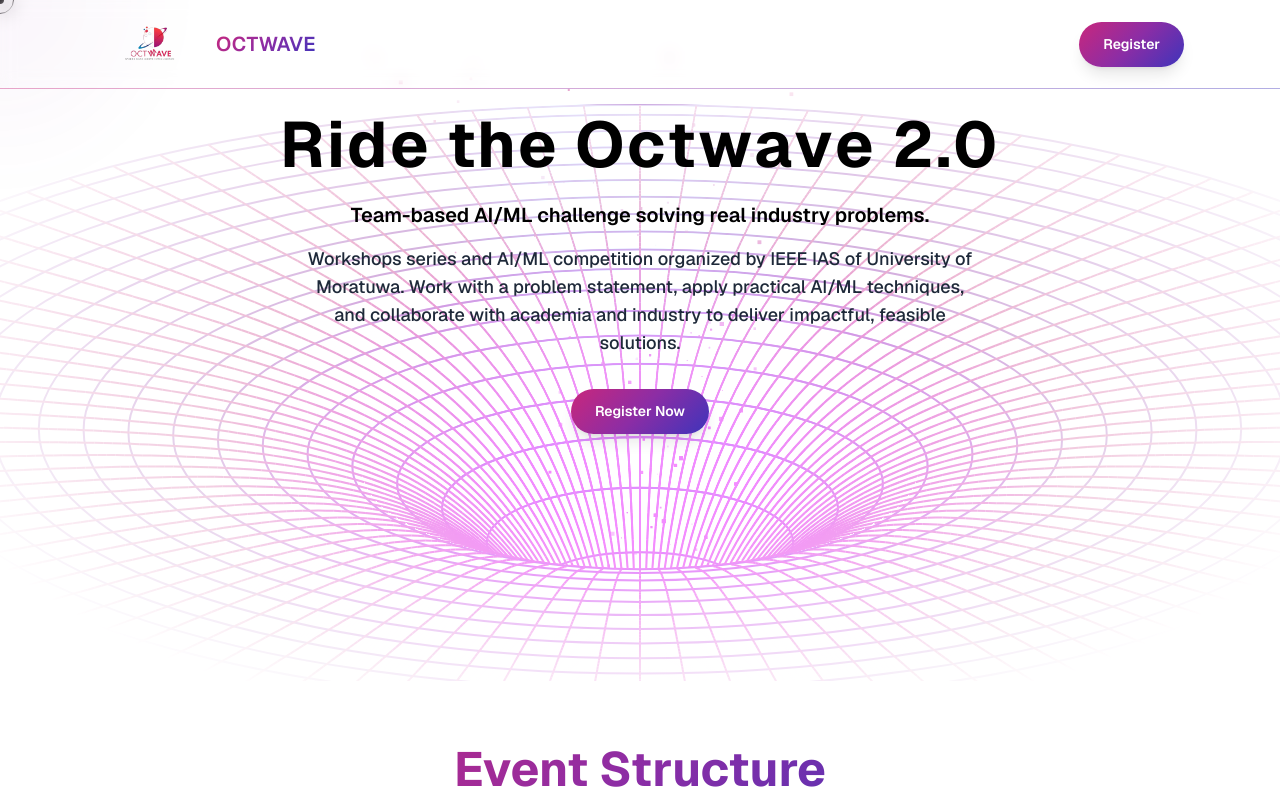
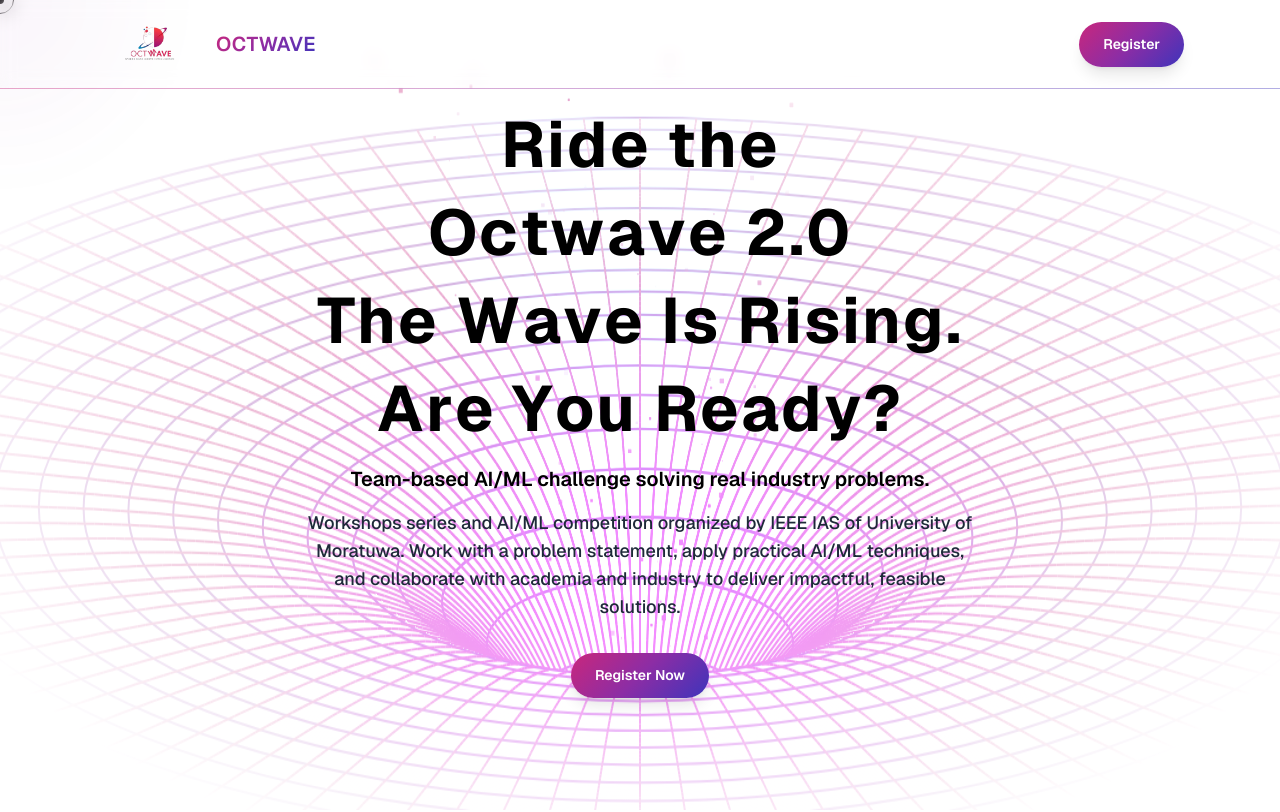
Before and after one commit to renulucshmi/Octwave-2.0, a Next.js app: page / in a window 1280 px wide. Shown: the top 812 px of the page. Built offline with nearby package versions, Linux system fonts and the light colour scheme.

Commit message:
feat: update main heading and add additional lines for improved animation display

```diff
--- a/src/app/page.tsx
+++ b/src/app/page.tsx
@@ -43,7 +43,7 @@
 }
 
 export default function Home() {
-  const mainHeading = "Ride the Octwave 2.0";
+  const mainHeading = "OctWave 2.0";
   const badgeText = "";
   const firstParagraph = "Team-based AI/ML challenge solving real industry problems.";
   const secondParagraph = "Workshops series and AI/ML competition organized by IEEE IAS of University of Moratuwa. Work with a problem statement, apply practical AI/ML techniques, and collaborate with academia and industry to deliver impactful, feasible solutions.";
@@ -53,6 +53,10 @@
   // Split heading for mobile responsiveness
   const firstLine = "Ride the";
   const secondLine = "Octwave 2.0";
+  const thirdLine = "The Wave Is Rising.";
+  const fourthLine = "Are You Ready?";
+
+  const allLines = [firstLine, secondLine, thirdLine, fourthLine];
 
   return (
     <div className="min-h-screen flex flex-col">
@@ -140,9 +144,9 @@
               className={`main-heading ${dashAnimation.animationComplete ? 'done-animating' : ''}`}
             >
               {dashAnimation.animationStarted ? (
-                <div className="flex flex-col sm:flex-row sm:items-center sm:justify-center sm:gap-4">
+                <div className="flex flex-col items-center justify-center gap-2">
                   {/* First Line: "Ride the" */}
-                  <div className="mb-2 sm:mb-0">
+                  <div>
                     {firstLine.split('').map((letter, index) => (
                       <span
                         key={index}
@@ -165,7 +169,37 @@
                         style={{
                           animationDelay: `${100 * (index + firstLine.length)}ms`,
                         }}
-                        onAnimationEnd={index === secondLine.length - 1 ? dashAnimation.handleAnimationEnd : undefined}
+                      >
+                        {letter === ' ' ? '\u00A0' : letter}
+                      </span>
+                    ))}
+                  </div>
+
+                  {/* Third Line: "The Wave Is Rising." */}
+                  <div>
+                    {thirdLine.split('').map((letter, index) => (
+                      <span
+                        key={index + firstLine.length + secondLine.length}
+                        className={`letter text-black dark:text-white ${dashAnimation.animationStarted ? 'animate' : ''}`}
+                        style={{
+                          animationDelay: `${100 * (index + firstLine.length + secondLine.length)}ms`,
+                        }}
+                      >
+                        {letter === ' ' ? '\u00A0' : letter}
+                      </span>
+                    ))}
+                  </div>
+
+                  {/* Fourth Line: "Are You Ready?" */}
+                  <div>
+                    {fourthLine.split('').map((letter, index) => (
+                      <span
+                        key={index + firstLine.length + secondLine.length + thirdLine.length}
+                        className={`letter text-black dark:text-white ${dashAnimation.animationStarted ? 'animate' : ''}`}
+                        style={{
+                          animationDelay: `${100 * (index + firstLine.length + secondLine.length + thirdLine.length)}ms`,
+                        }}
+                        onAnimationEnd={index === fourthLine.length - 1 ? dashAnimation.handleAnimationEnd : undefined}
                       >
                         {letter === ' ' ? '\u00A0' : letter}
                       </span>
@@ -173,7 +207,7 @@
                   </div>
                 </div>
               ) : (
-                <span className="opacity-0 text-black dark:text-white">Ride the Octwave 2.0</span>
+                <span className="opacity-0 text-black dark:text-white">Ride the Octwave 2.0 The Wave Is Rising. Are You Ready?</span>
               )}
             </div>
           </h1>
```
